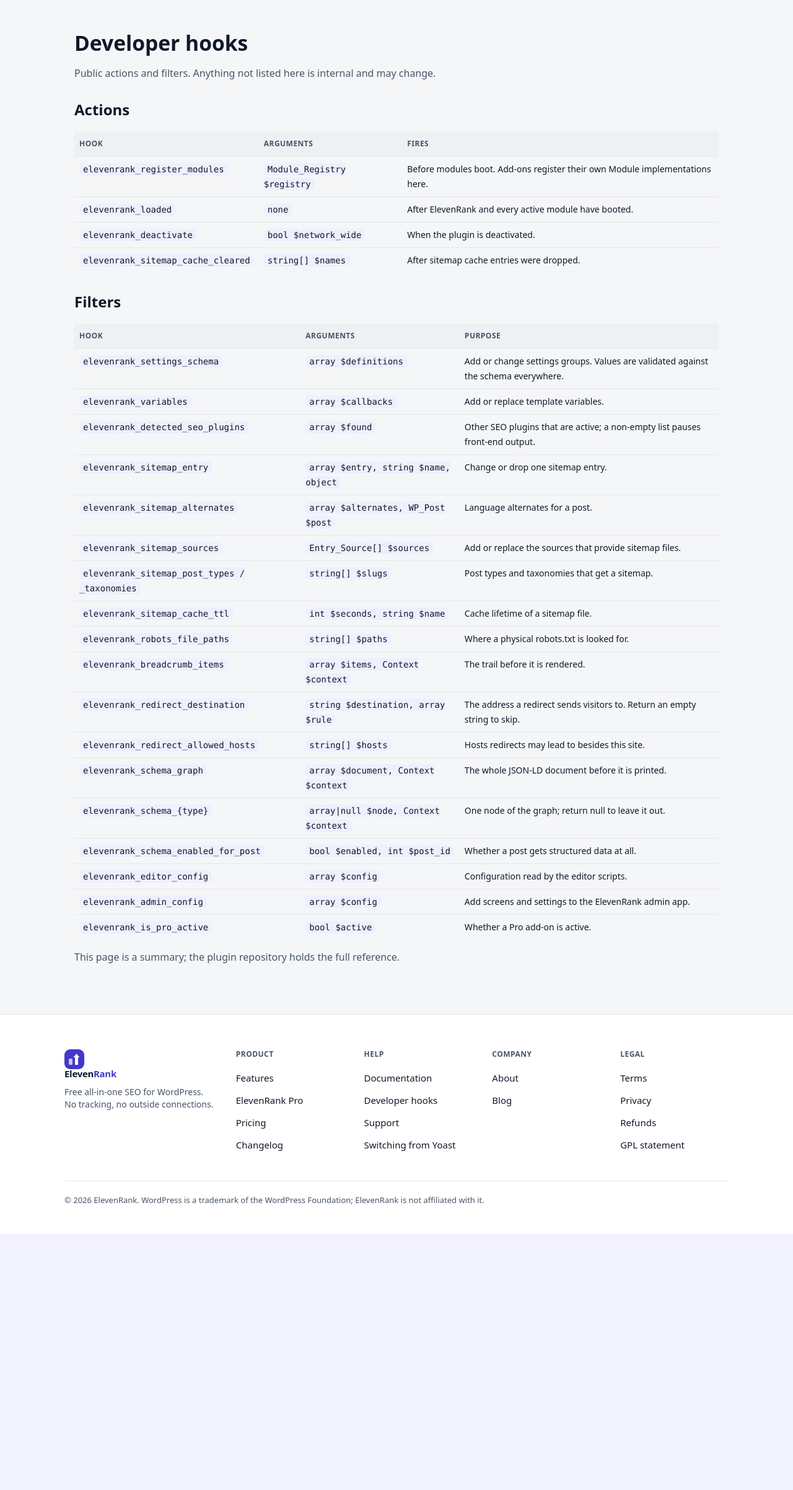
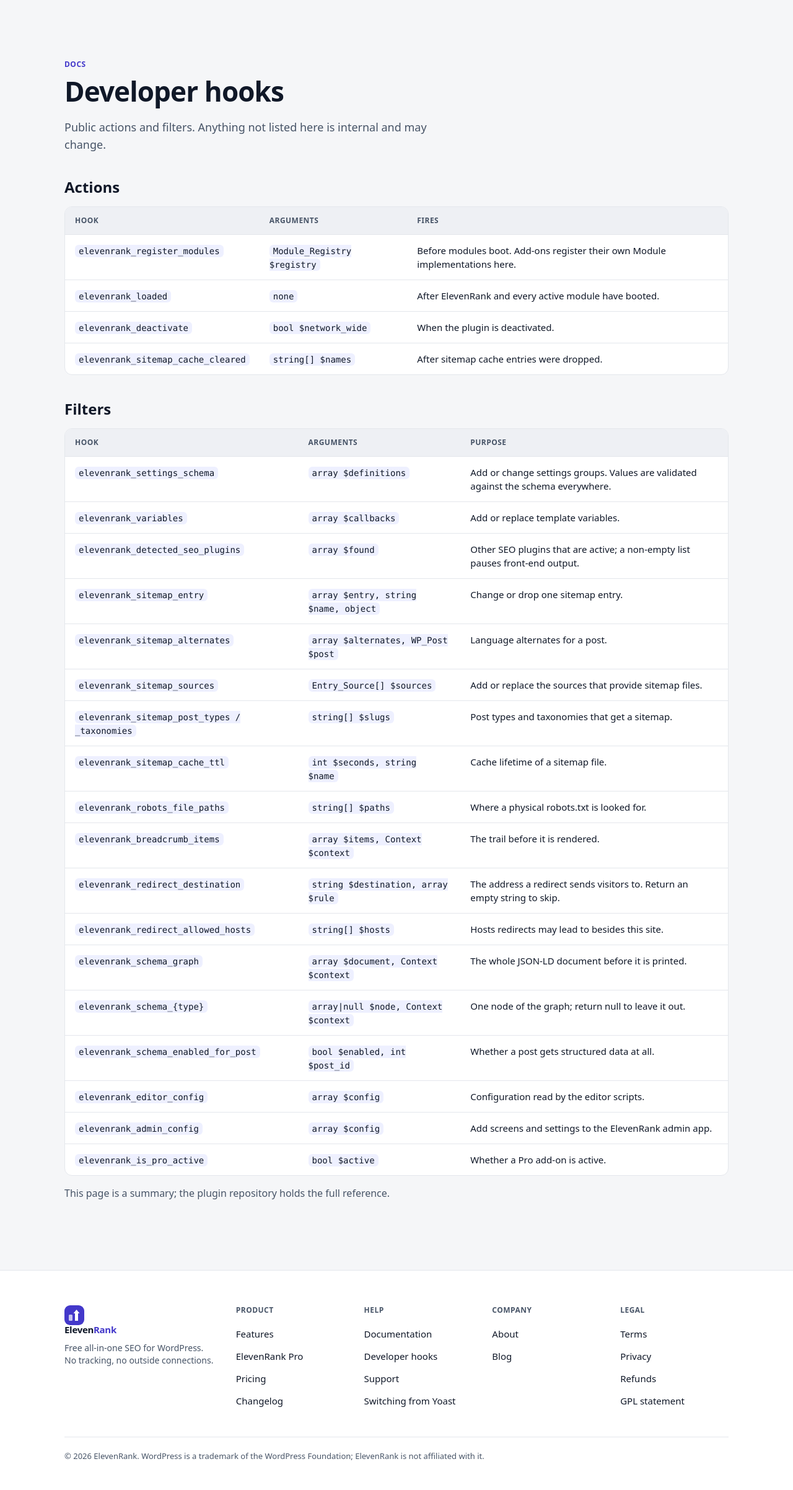
Before and after one commit to mdmejbahulalam/elevenrank, a Laravel app: page /docs/hooks in a window 1280 px wide. Shown: the part 73-2477 px from the top of the page at 62% size. Before the commit the page ends 2064 px from the top, so only its background shows below. Run offline with Laravel 12, Linux system fonts and the light colour scheme.

Commit message:
Wire optional email confirmation, restyle hooks page, Pro social card on pricing
Co-Authored-By: Claude Sonnet 5.5 <noreply@anthropic.com>

```diff
--- a/config/services.php
+++ b/config/services.php
@@ -28,6 +28,8 @@ return [
         'region' => env('AWS_DEFAULT_REGION', 'us-east-1'),
     ],
 
+    'verify_email' => (bool) env('VERIFY_EMAIL', false),
+
     'paddle' => [
         'secret' => env('PADDLE_WEBHOOK_SECRET'),
         'prices' => env('PADDLE_PRICES', '{}'),
--- a/resources/views/layouts/account.blade.php
+++ b/resources/views/layouts/account.blade.php
@@ -25,6 +25,7 @@
 	</nav>
 	<main id="main" class="a-main">
 		@if (session('status'))<div class="flash" role="status">{{ session('status') }}</div>@endif
+		@if (config('services.verify_email') && ! auth()->user()?->email_verified_at)<div class="flash" role="status">Confirm your email to keep your account secure. <form method="post" action="/account/verify/resend" style="display:inline">@csrf<button style="background:none;border:0;padding:0;text-decoration:underline;cursor:pointer;color:inherit;font:inherit">Send the email again</button></form></div>@endif
 		@yield('body')
 	</main>
 </div>
--- a/resources/views/site/hooks.blade.php
+++ b/resources/views/site/hooks.blade.php
@@ -2,12 +2,13 @@
 @section('title', 'Developer hooks')
 @section('description', 'Public actions and filters in ElevenRank for building add-ons and customising output.')
 @section('content')
-<div class="wrap page">
-	<h1>Developer hooks</h1>
-	<p class="sub">Public actions and filters. Anything not listed here is internal and may change.</p>
+<section class="s-sec"><div class="s-wrap">
+	<p class="s-eyebrow">Docs</p>
+	<h1 class="s-d-xl" style="font-size:clamp(36px,5vw,44px)">Developer hooks</h1>
+	<p class="s-lead">Public actions and filters. Anything not listed here is internal and may change.</p>
 
-	<h2>Actions</h2>
-	<table>
+	<h2 style="margin:40px 0 16px">Actions</h2>
+	<div class="s-table-wrap"><table class="s-table">
 		<thead><tr><th>Hook</th><th>Arguments</th><th>Fires</th></tr></thead>
 		<tbody>
 		@foreach ([
@@ -19,10 +20,10 @@
 			<tr><td><code>{{ $h }}</code></td><td><code>{{ $a }}</code></td><td>{{ $d }}</td></tr>
 		@endforeach
 		</tbody>
-	</table>
+	</table></div>
 
-	<h2>Filters</h2>
-	<table>
+	<h2 style="margin:40px 0 16px">Filters</h2>
+	<div class="s-table-wrap"><table class="s-table">
 		<thead><tr><th>Hook</th><th>Arguments</th><th>Purpose</th></tr></thead>
 		<tbody>
 		@foreach ([
@@ -48,7 +49,7 @@
 			<tr><td><code>{{ $h }}</code></td><td><code>{{ $a }}</code></td><td>{{ $d }}</td></tr>
 		@endforeach
 		</tbody>
-	</table>
-	<p class="muted" style="margin-top:16px">This page is a summary; the plugin repository holds the full reference.</p>
-</div>
+	</table></div>
+	<p style="margin-top:16px;color:var(--muted)">This page is a summary; the plugin repository holds the full reference.</p>
+</div></section>
 @endsection
--- a/resources/views/site/pricing.blade.php
+++ b/resources/views/site/pricing.blade.php
@@ -1,6 +1,7 @@
 @extends('layouts.site')
 @section('title', 'Pricing')
 @section('description', 'ElevenRank Pro annual licences for 1, 3 or 10 sites. The free plugin stays free.')
+@php $ogImage = '/brand/social-pro.png'; @endphp
 @section('content')
 <section class="s-sec" style="padding-bottom:48px">
 	<div class="s-wrap">
--- a/routes/web.php
+++ b/routes/web.php
@@ -64,8 +64,11 @@ Route::prefix('account')->group(function () {
         Route::post('reset-password', [PasswordReset::class, 'reset'])->middleware('throttle:10,1');
     });
 
+    Route::get('verify/{user}', [AccountAuth::class, 'verify'])->name('account.verify')->middleware(['signed', 'throttle:20,1']);
+
     Route::middleware('auth')->group(function () {
         Route::post('logout', [AccountAuth::class, 'logout']);
+        Route::post('verify/resend', [AccountAuth::class, 'resend'])->middleware('throttle:3,1');
         Route::get('/', [Account::class, 'overview']);
         Route::get('licences', [Account::class, 'licences']);
         Route::post('licences/{licence}/deactivate', [Account::class, 'deactivateSite']);
```
Also changed, not shown: app/Http/Controllers/Account/AuthController.php (+25 -1 lines), docs/DEPLOY.md (+1 -1 lines), tests/Feature/AccountControlTest.php (+21 -0 lines).
